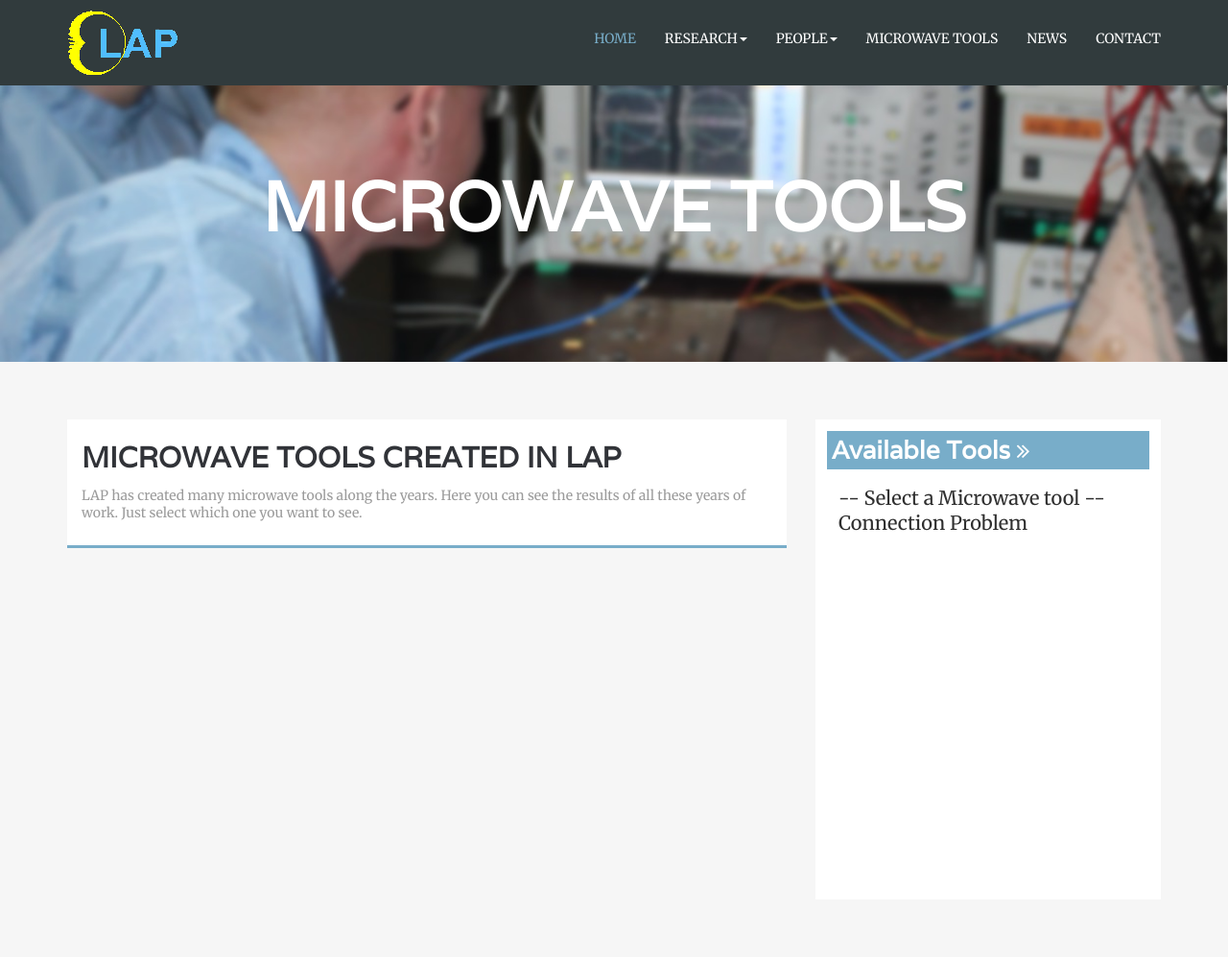
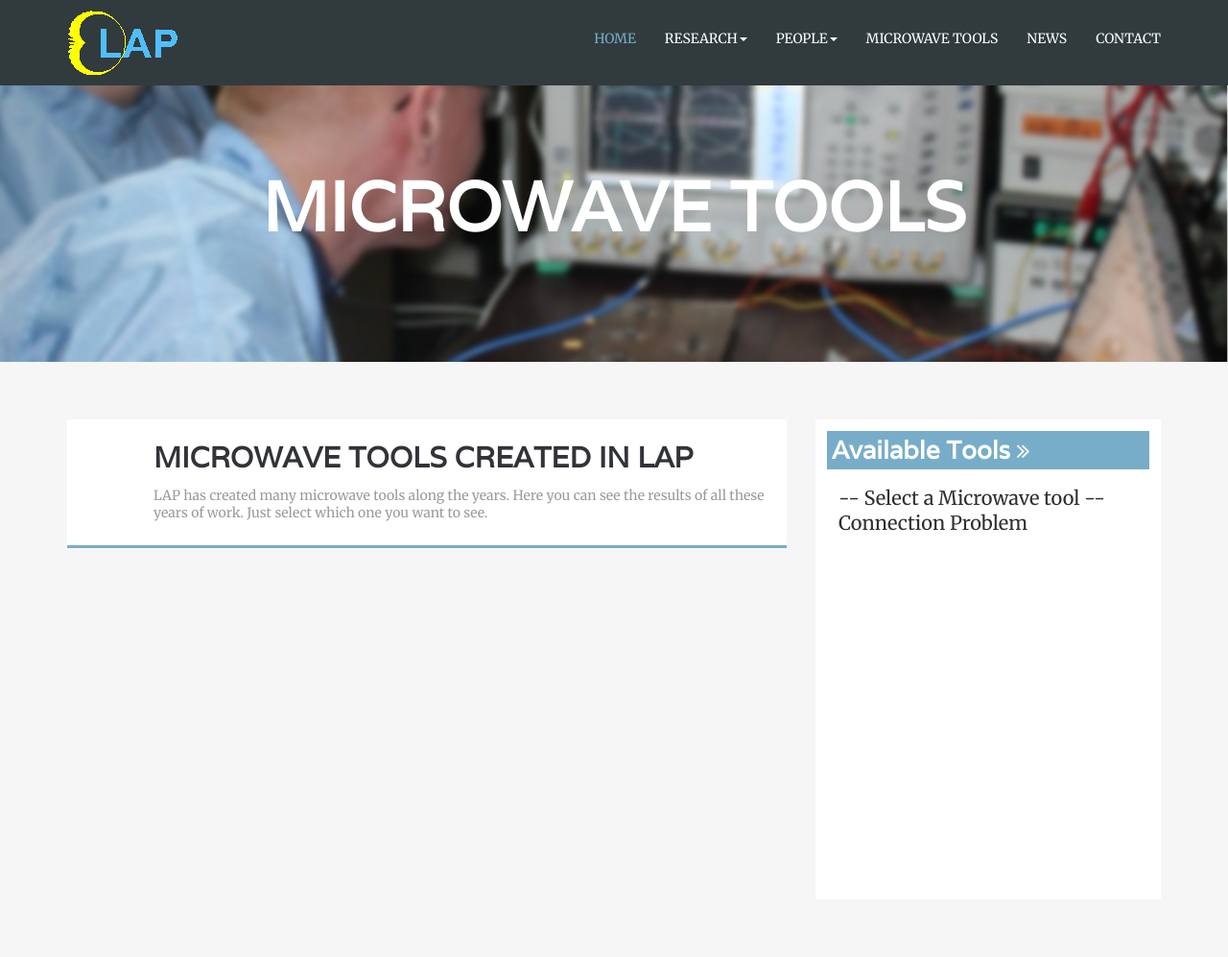
Before and after one commit to jfcjardiel/LAP, a PHP site: page /input/teste.php in a window 1280 px wide. Shown: the whole page at 96% size. Run offline with PHP 8.4, Linux system fonts and the light colour scheme; data that the repository does not hold is empty; some libraries are stand-ins or nearby versions.

Commit message:
CSS modification

```diff
--- a/style.css
+++ b/style.css
@@ -1574,6 +1574,14 @@ div[data-dimension] {
   display: inline;
   width: 100%;
   margin-bottom: -6px;
+}
+
+/*--------------------*/
+/* MICROWAVE SECTION  */
+/*--------------------*/
+
+#input_form{
+  padding-left: 10%;
 }
 
 /*--------------------*/
```
